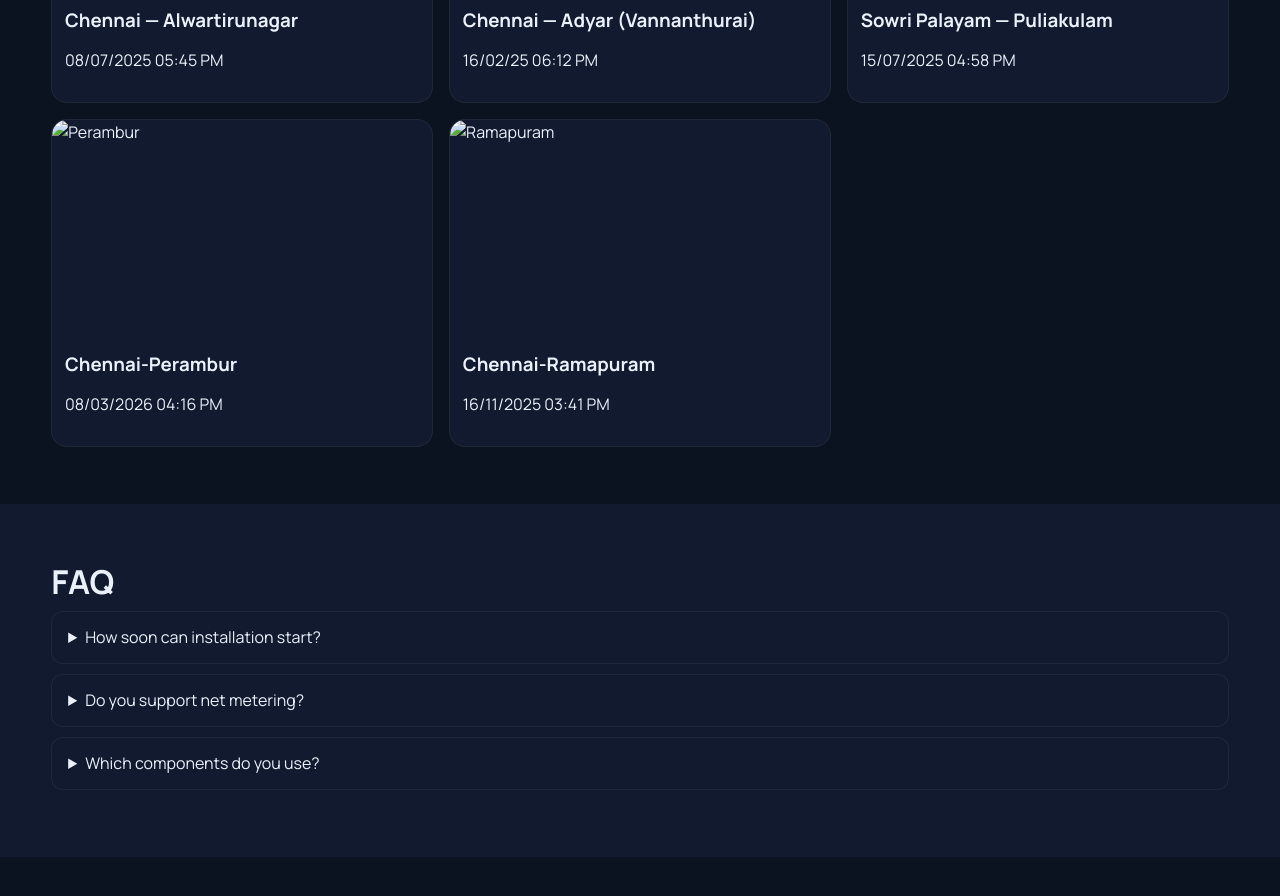
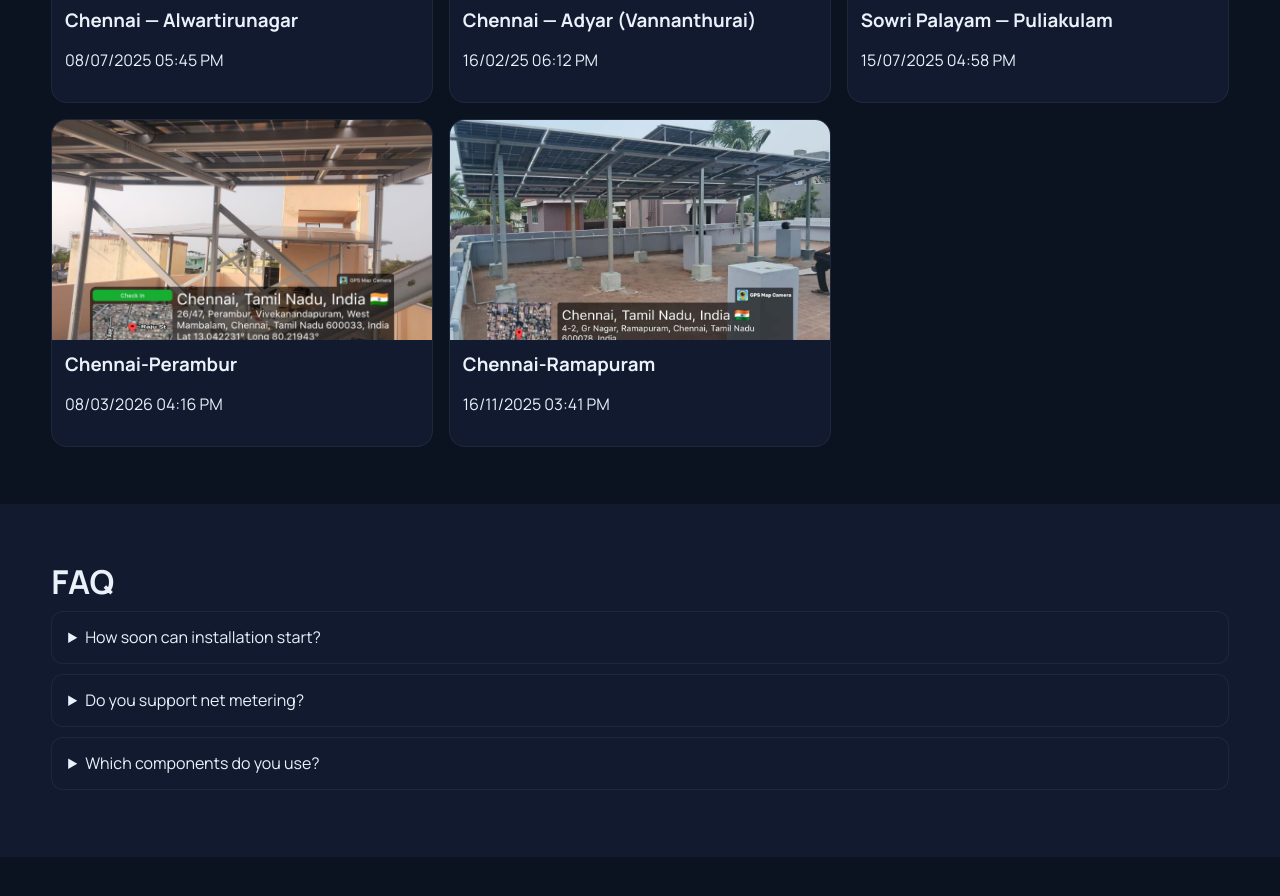
Before and after one commit to sriaparna70-maker/front-end, a plain HTML site: page index.html in a window 1280 px wide. Shown: the part 2717-3613 px from the top of the page. Drawn offline with Linux system fonts and the light colour scheme.

Commit message:
Update index.html

```diff
--- a/index.html
+++ b/index.html
@@ -91,8 +91,8 @@
 <article class="project"><img src="assets/proj_alwartirunagar.jpg" alt="Chennai — Alwartirunagar"><div class="project__meta"><h3>Chennai — Alwartirunagar</h3><p>08/07/2025 05:45 PM</p></div></article>
 <article class="project"><img src="assets/proj_adyar.jpg" alt="Chennai — Adyar"><div class="project__meta"><h3>Chennai — Adyar (Vannanthurai)</h3><p>16/02/25 06:12 PM</p></div></article>
 <article class="project"><img src="assets/proj_sowripalayam.jpg" alt="Sowri Palayam — Puliakulam"><div class="project__meta"><h3>Sowri Palayam — Puliakulam</h3><p>15/07/2025 04:58 PM</p></div></article>
-<article class="project"><img src="assets/Proj_perambur.jpg" alt="Perambur"><div class="project__meta"><h3>Chennai-Perambur</h3><p>08/03/2026 04:16 PM</p></div></article>
-<article class="project"><img src="assets/Proj_Ramapuram.jpg" alt="Ramapuram"><div class="project__meta"><h3>Chennai-Ramapuram</h3><p>16/11/2025 03:41 PM</p></div></article>
+<article class="project"><img src="assets/Proj_perambur.jpeg" alt="Perambur"><div class="project__meta"><h3>Chennai-Perambur</h3><p>08/03/2026 04:16 PM</p></div></article>
+<article class="project"><img src="assets/Proj_Ramapuram.jpeg" alt="Ramapuram"><div class="project__meta"><h3>Chennai-Ramapuram</h3><p>16/11/2025 03:41 PM</p></div></article>
 
 </div></div></section>
 <section id="faq" class="section section--alt"><div class="container"><header class="section__header"><h2>FAQ</h2></header>
```
